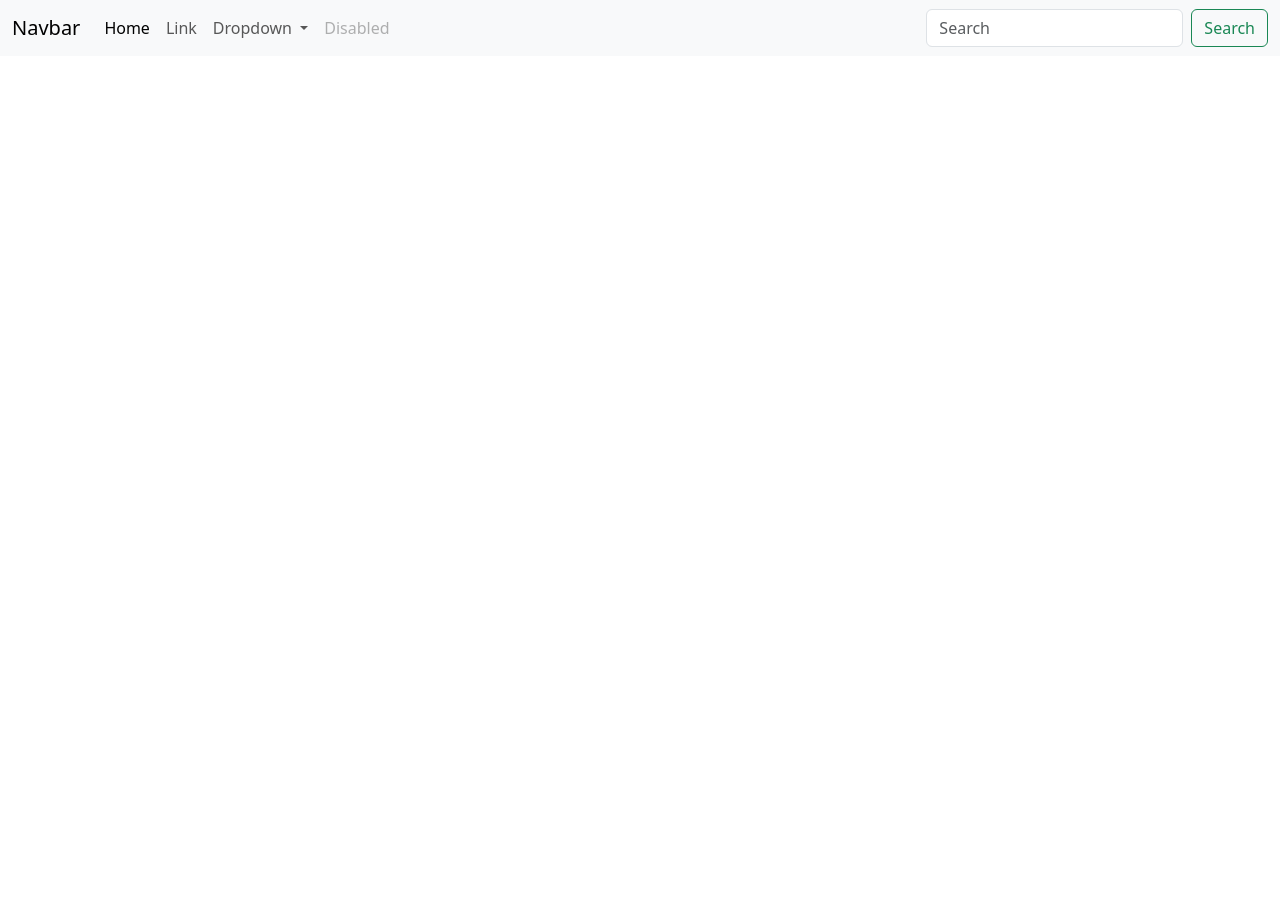
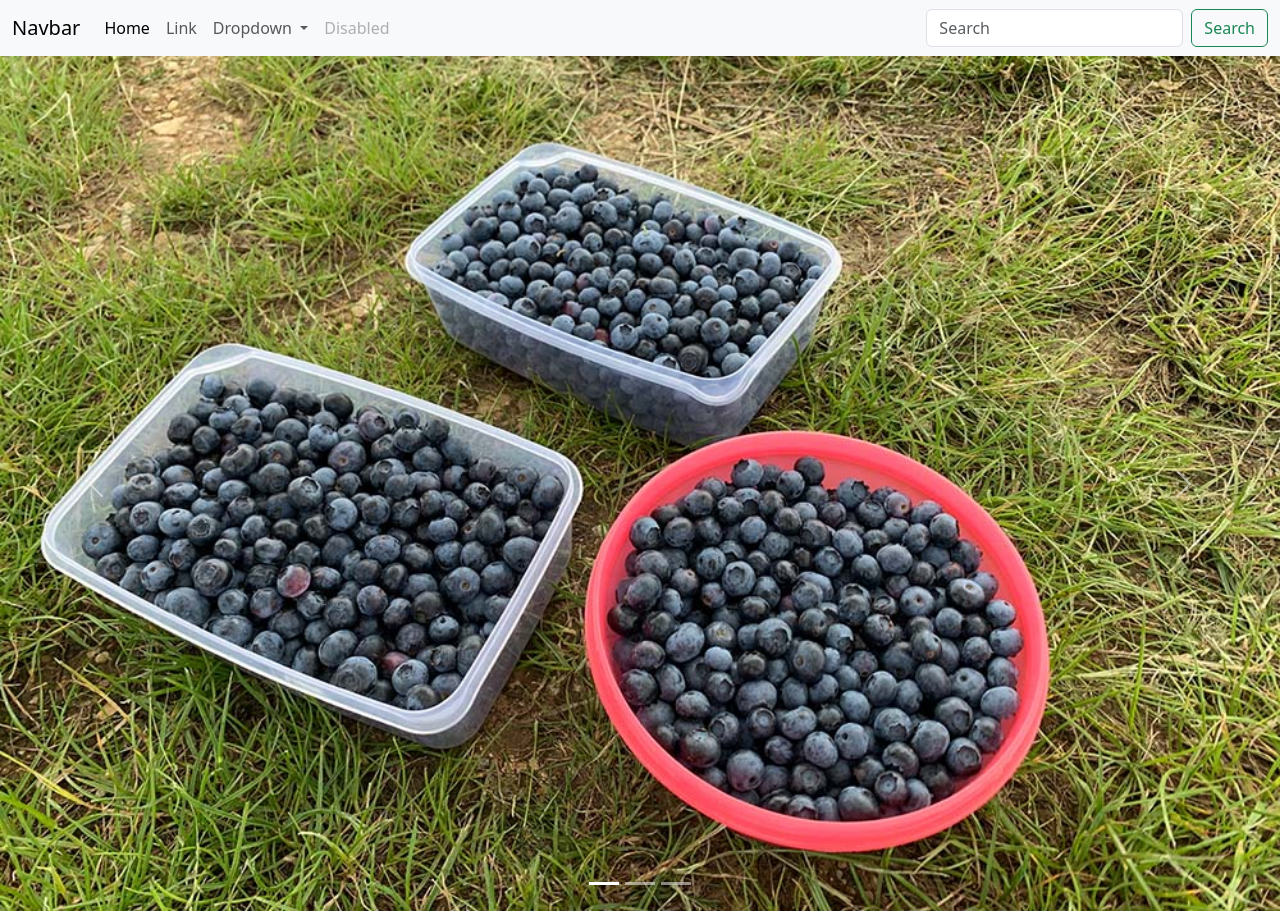
Before and after one commit to young-cod/thirdParty, a plain HTML site: page index.html in a window 1280 px wide. Before the commit the page ends 800 px from the top, so only its background shows below. Drawn offline with nearby package versions, Linux system fonts and the light colour scheme.

Commit message:
타사패키지로 이미지캐러셀 / 갤러리 추가

```diff
--- a/index.html
+++ b/index.html
@@ -79,5 +79,60 @@
         </div>
       </nav>
     </header>
+    <main>
+      <section id="carouselExampleIndicators" class="carousel slide">
+        <div class="carousel-indicators">
+          <button
+            type="button"
+            data-bs-target="#carouselExampleIndicators"
+            data-bs-slide-to="0"
+            class="active"
+            aria-current="true"
+            aria-label="Slide 1"
+          ></button>
+          <button
+            type="button"
+            data-bs-target="#carouselExampleIndicators"
+            data-bs-slide-to="1"
+            aria-label="Slide 2"
+          ></button>
+          <button
+            type="button"
+            data-bs-target="#carouselExampleIndicators"
+            data-bs-slide-to="2"
+            aria-label="Slide 3"
+          ></button>
+        </div>
+        <div class="carousel-inner">
+          <div class="carousel-item active">
+            <img src="/images/berries.jpg" class="d-block w-100" alt="..." />
+          </div>
+          <div class="carousel-item">
+            <img src="/images/christmas.jpg" class="d-block w-100" alt="..." />
+          </div>
+          <div class="carousel-item">
+            <img src="/images/tasty.jpg" class="d-block w-100" alt="..." />
+          </div>
+        </div>
+        <button
+          class="carousel-control-prev"
+          type="button"
+          data-bs-target="#carouselExampleIndicators"
+          data-bs-slide="prev"
+        >
+          <span class="carousel-control-prev-icon" aria-hidden="true"></span>
+          <span class="visually-hidden">Previous</span>
+        </button>
+        <button
+          class="carousel-control-next"
+          type="button"
+          data-bs-target="#carouselExampleIndicators"
+          data-bs-slide="next"
+        >
+          <span class="carousel-control-next-icon" aria-hidden="true"></span>
+          <span class="visually-hidden">Next</span>
+        </button>
+      </section>
+    </main>
   </body>
 </html>
```
Also changed, not shown: images/berries.jpg (added), images/christmas.jpg (added), images/tasty.jpg (added).
